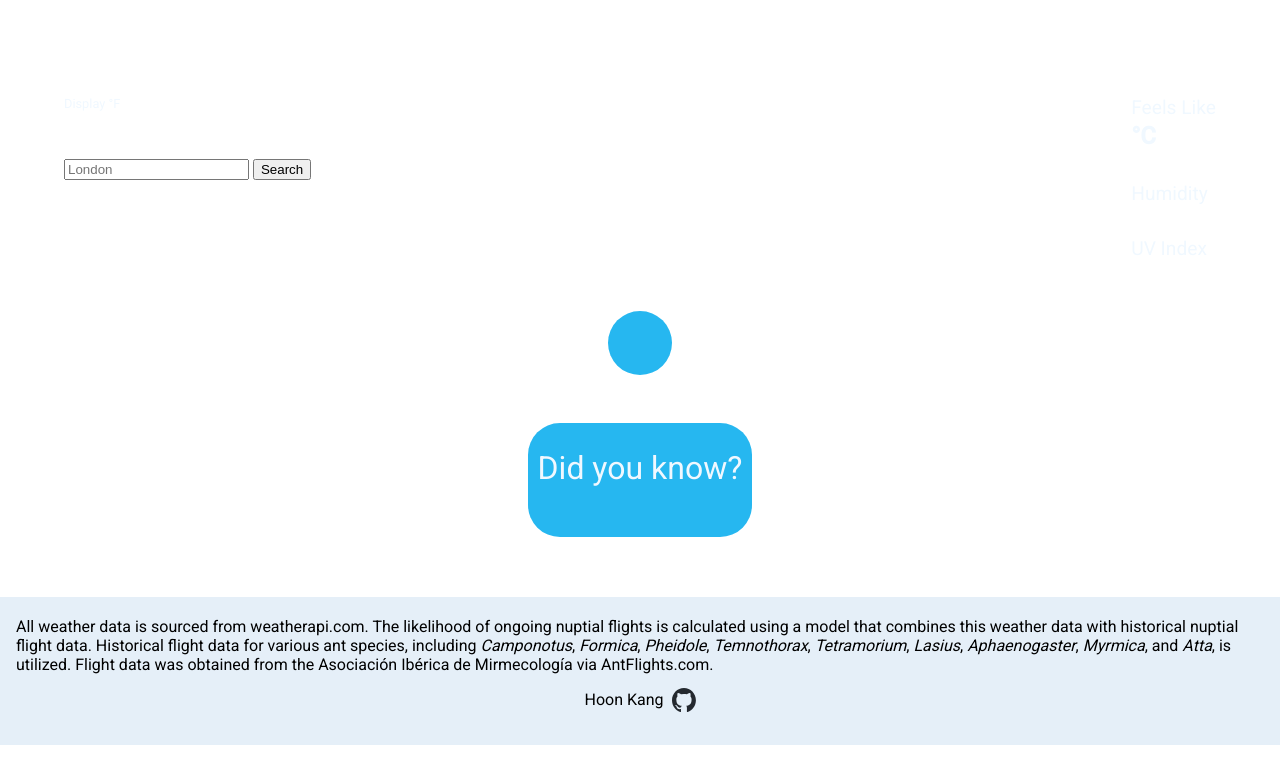
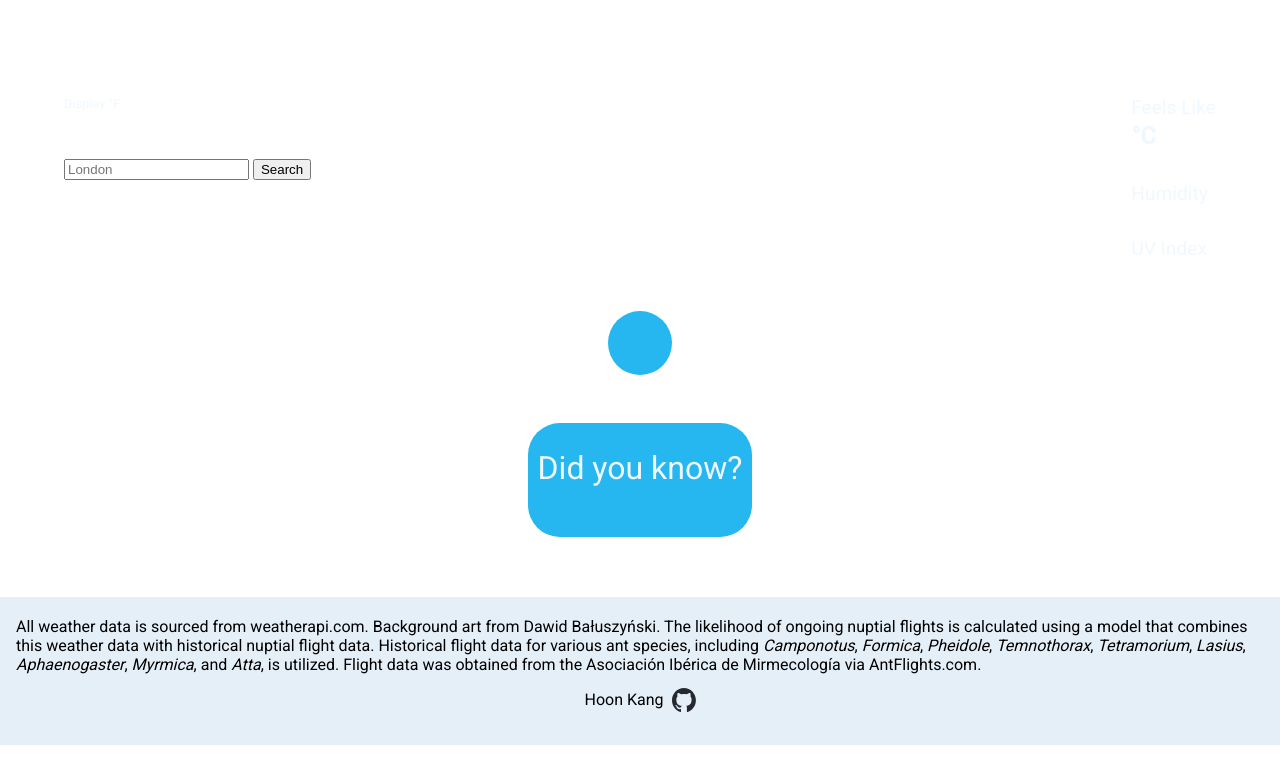
Before and after one commit to hoon610/antnuptialflightmodel, a website: page dist/index.html in a window 1280 px wide. Drawn offline with Linux system fonts and the light colour scheme; no server answers.

Commit message:
Add proper credits

```diff
--- a/dist/index.html
+++ b/dist/index.html
@@ -46,7 +46,7 @@
 
         <footer>
             <div class="about">
-                All weather data is sourced from weatherapi.com.
+                All weather data is sourced from weatherapi.com. Background art from Dawid Bałuszyński.
                 The likelihood of ongoing nuptial flights is calculated using a model that combines this weather data with historical nuptial flight data.
                 Historical flight data for various ant species, including <em>Camponotus</em>, <em>Formica</em>, <em>Pheidole</em>, <em>Temnothorax</em>, <em>Tetramorium</em>, <em>Lasius</em>, <em>Aphaenogaster</em>, <em>Myrmica</em>, and <em>Atta</em>, is utilized.
                 Flight data was obtained from the Asociación Ibérica de Mirmecología via AntFlights.com.
```
